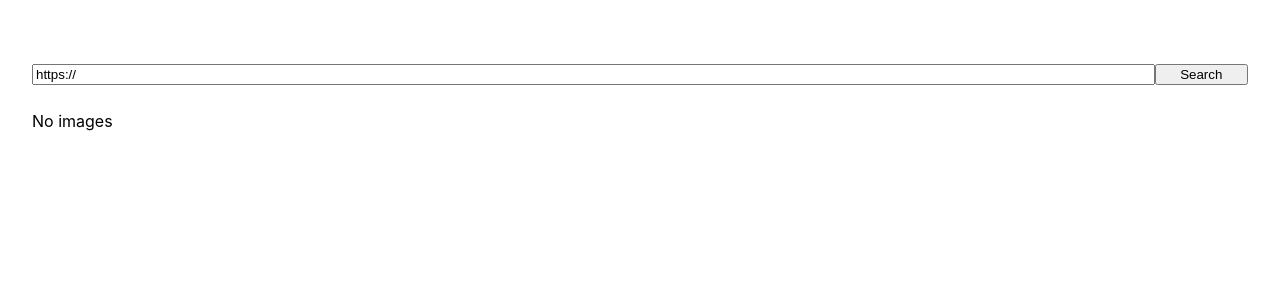
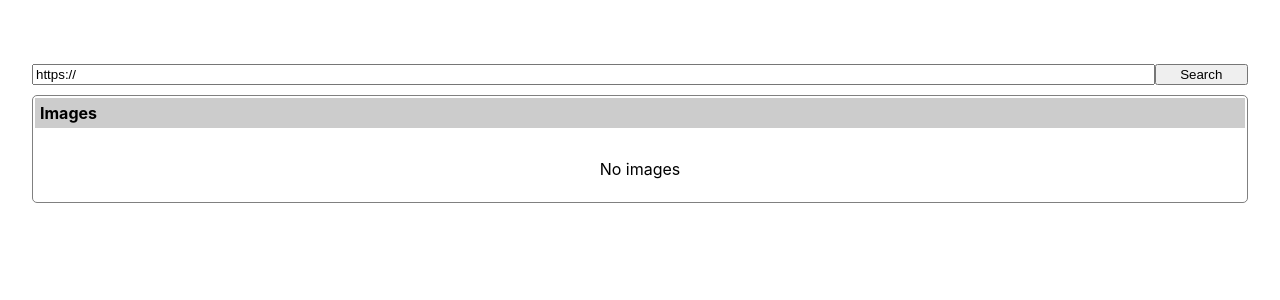
Before and after one commit to cbwar/nextjs-test-app, a Next.js app: page / in a window 1280 px wide. Shown: the top 300 px of the page. Built offline with nearby package versions, Linux system fonts and the light colour scheme.

Commit message:
update ui

```diff
--- a/components/searchresults.tsx
+++ b/components/searchresults.tsx
@@ -14,9 +14,10 @@ export default function SearchResults(_props: SearchResults) {
         })
         .map((item: ParserResult, index) => {
             return <div className={styles.result} key={`image_${index}`}>
-                <div className={styles.header}>{item.url}</div>
                 <div className={styles.body}>
-                    <img src={item.url} alt=""/>
+                    <a href={item.url} target="_blank">
+                        <img src={item.url} alt=""/>
+                    </a>
                 </div>
             </div>
         })
@@ -38,16 +39,21 @@ export default function SearchResults(_props: SearchResults) {
 
     return (
         <div className={styles.searchResults}>
-            {images.length === 0 && <p>No images</p>}
-            {images.length > 0 && images}
-            {links.length > 0 &&
-                <div className={styles.result} key="links">
-                    <div className={styles.header}>Links</div>
-                    <div className={styles.body}>
-                        {links}
-                    </div>
+            <div className={styles.panel}>
+                <div className={styles.panelHeader}>Images</div>
+                <div className={styles.panelBodyThumbs}>
+                    {images.length === 0 && <p>No images</p>}
+                    {images.length > 0 && images}
                 </div>
-            }
+            </div>
+
+            {links.length > 0 && <div className={styles.panel}>
+                <div className={styles.panelHeader}>Links</div>
+                <div className={styles.panelBody}>
+                    {links}
+                </div>
+            </div>}
+
         </div>
     )
 }
--- a/styles/Search.module.scss
+++ b/styles/Search.module.scss
@@ -21,31 +21,52 @@
 
 }
 
-.searchResults {
-  display: flex;
-  flex-direction: column;
-
-  > .result {
+.panel {
   margin-bottom: 10px;
-    padding: 5px;
+  padding: 2px;
   border: 1px solid grey;
   border-radius: 5px;
+}
 
-    > .header {
+.panelHeader {
   font-weight: bold;
   padding: 5px;
   background-color: lighten($text-color, 80%);
   margin-bottom: 10px;
 }
 
-    > .body {
+.panelBody {
+  padding: 5px;
+}
 
+.panelBodyThumbs {
+  padding: 5px;
+  display: flex;
+  flex-direction: row;
+  flex-wrap: wrap;
+  justify-content: center;
+
+  > div {
+    width: 150px;
+    margin-right: 10px;
+    margin-bottom: 10px;
+    border: 1px solid lighten($text-color, 95%);
+    background-color: inherit;
+
+    &:hover {
+      border: 1px solid lighten($text-color, 80%) !important;
+      background-color: darken($background-color, 5%) !important;
     }
 
     img {
-      max-width: 100%;
-
+      width: 100%
+    }
   }
 }
 
+.searchResults {
+  flex-direction: column;
+  flex-wrap: nowrap;
+  justify-content: center;
+  width: 100%;
 }
```
Also changed, not shown: pages/testpage.tsx (added, +25 -0 lines). Lines whose indentation alone changed are shown as unchanged.
